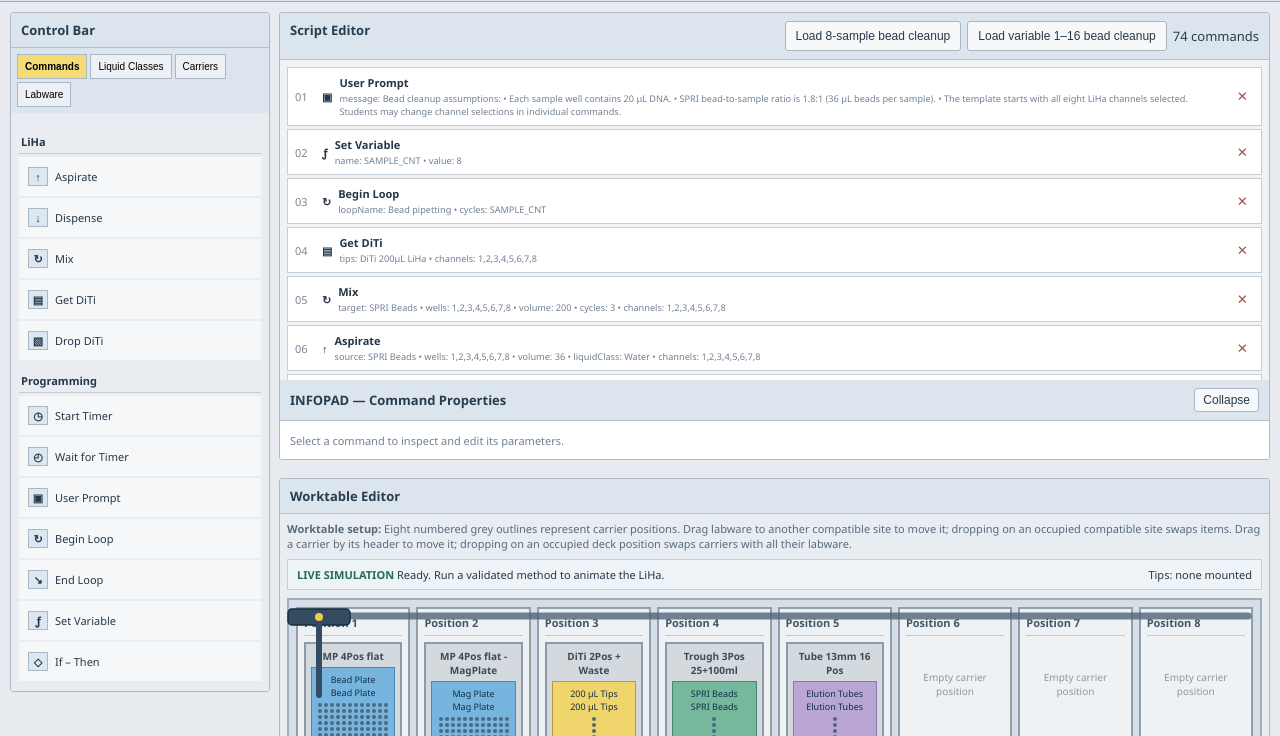
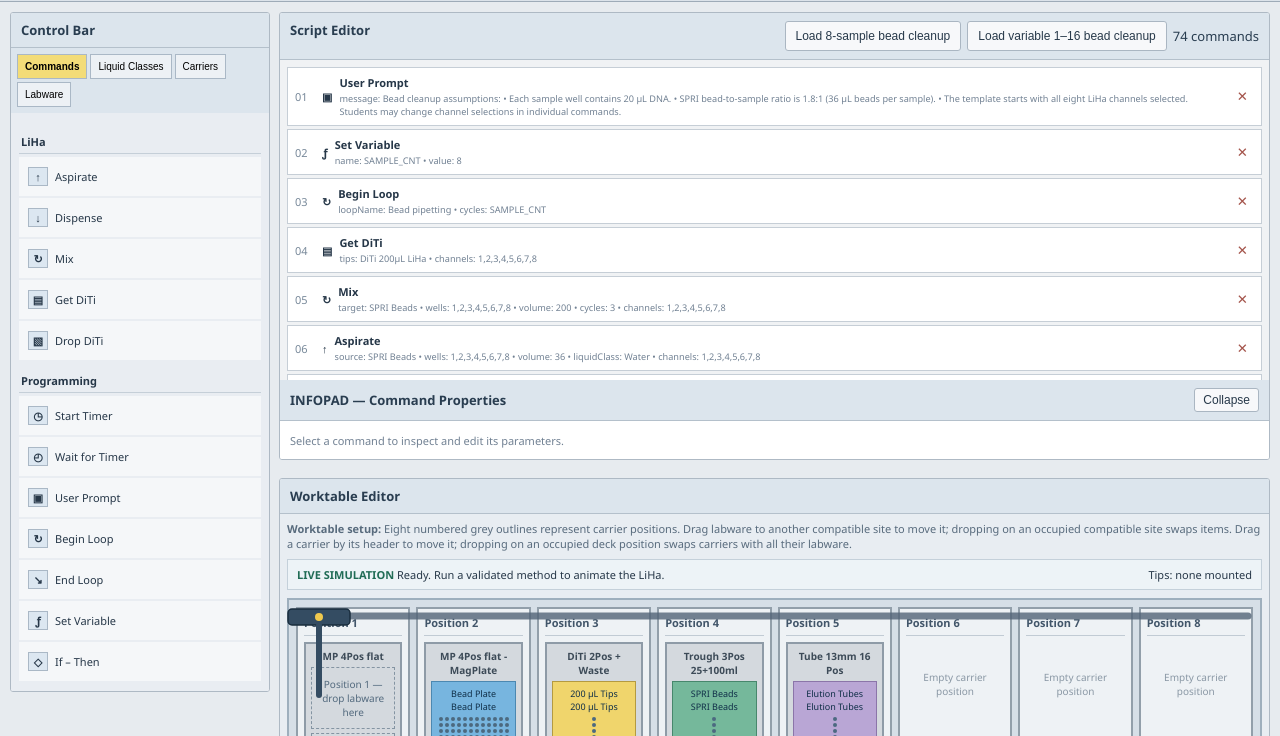
Before and after one commit to zaie-n/evoware-student-simulator, a plain HTML site: page index.html in a window 1280 px wide. Both pictures are taken after a click on the button "Load 8-sample bead cleanup". Shown: the part 54-790 px from the top of the page. Drawn offline with Linux system fonts and the light colour scheme.

Commit message:
Use one sample plate throughout the bead cleanup workflow

```diff
--- a/index.html
+++ b/index.html
@@ -164,20 +164,20 @@ function makeBeadCleanupMethod(variableSamples){
  const aspirate=(source,wells,volume,liquidClass="Water",loopOptions=null)=>add("Aspirate",{source,wells:[...wells],volume,liquidClass,channels:[...channels],...(loopOptions?{loopOptions}:{})});
  const dispense=(destination,wells,volume,liquidClass="Water",loopOptions=null)=>add("Dispense",{destination,wells:[...wells],volume,liquidClass,channels:[...channels],...(loopOptions?{loopOptions}:{})});
  const ethanolWash=(suffix)=>{
-  beginSampleLoop("EtOH addition "+suffix);getTips("DiTi 1000µL LiHa");aspirate("80 percent EtOH",troughWells,200,"Ethanol");dispense("Mag Plate",plateWells,200,"Ethanol",plateLoop);dropTips();endSampleLoop("EtOH addition "+suffix);
-  beginSampleLoop("EtOH discard "+suffix);getTips();aspirate("Mag Plate",plateWells,200,"Ethanol",sourcePlateLoop);dropTips();endSampleLoop("EtOH discard "+suffix);
+  beginSampleLoop("EtOH addition "+suffix);getTips("DiTi 1000µL LiHa");aspirate("80 percent EtOH",troughWells,200,"Ethanol");dispense("Bead Plate",plateWells,200,"Ethanol",plateLoop);dropTips();endSampleLoop("EtOH addition "+suffix);
+  beginSampleLoop("EtOH discard "+suffix);getTips();aspirate("Bead Plate",plateWells,200,"Ethanol",sourcePlateLoop);dropTips();endSampleLoop("EtOH discard "+suffix);
  };
  userPrompt("Bead cleanup assumptions:\n• Each sample well contains 20 µL DNA.\n• SPRI bead-to-sample ratio is 1.8:1 (36 µL beads per sample).\n• The template starts with all eight LiHa channels selected. Students may change channel selections in individual commands.");
  if(variableSamples)add("Set Variable",{name:"Num_Samples",value:8,askAtRun:true,prompt:"Enter the number of samples for this run (1–16).",min:1,max:16});
  beginSampleLoop("Bead pipetting");getTips();mix("SPRI Beads",troughWells,200,3);aspirate("SPRI Beads",troughWells,36);dispense("Bead Plate",plateWells,36,"Water",plateLoop);mix("Bead Plate",plateWells,30,3,plateLoop);dropTips();endSampleLoop("Bead pipetting");
  timer("Bead_Mix",300);userPrompt("Move the Bead Plate to the magnetic position. Allow the beads to separate for 5 minutes.");timer("Magnetic_Separation",300);
- beginSampleLoop("Supernatant discard");getTips();aspirate("Mag Plate",plateWells,160,"Water",sourcePlateLoop);dropTips();endSampleLoop("Supernatant discard");
+ beginSampleLoop("Supernatant discard");getTips();aspirate("Bead Plate",plateWells,160,"Water",sourcePlateLoop);dropTips();endSampleLoop("Supernatant discard");
  ethanolWash("1");ethanolWash("2");
  userPrompt("Inspect the plate. If residual ethanol remains, remove it manually. Ensure all ethanol has been removed.");
  userPrompt("Move the Bead Plate off the magnet to the resuspension position.");userPrompt("Dry the beads. Matte = well dried; shiny = still wet; cracked = overdried.");timer("Bead_Drying",240);userPrompt("Check the beads. Proceed only when the beads are dry and appear matte.");
  beginSampleLoop("Resuspend Beads");getTips();aspirate("Resuspension Buffer",troughWells,35);dispense("Bead Plate",plateWells,35,"Water",plateLoop);mix("Bead Plate",plateWells,15,3,plateLoop);dropTips();endSampleLoop("Resuspend Beads");
  timer("Resuspension",240);userPrompt("Move the Bead Plate onto the magnet. In the simulator, ensure the 16-position Elution Tubes rack is loaded at worktable position 5 and the labeled tubes are ready.");timer("Elution_Magnetic_Separation",300);
- beginSampleLoop("Elution");getTips();aspirate("Mag Plate",plateWells,15,"Water",sourcePlateLoop);dispense("Elution Tubes",tubeWells,15,"Water",tubeOutputLoop);dropTips();endSampleLoop("Elution");
+ beginSampleLoop("Elution");getTips();aspirate("Bead Plate",plateWells,15,"Water",sourcePlateLoop);dispense("Elution Tubes",tubeWells,15,"Water",tubeOutputLoop);dropTips();endSampleLoop("Elution");
  userPrompt("Close the filled tubes and store them on ice. The single elution loop supports up to 16 samples; no second tube-rack refill cycle is needed.");
  return cmds;
 }
@@ -185,8 +185,8 @@ function loadBeadCleanupTemplate(variableSamples){
  const label=variableSamples?"variable 1–16-sample":"fixed 8-sample";
  if(method.length&&!confirm("Replace the current method with the "+label+" bead-cleanup template?"))return;
  method=makeBeadCleanupMethod(variableSamples);deck=Array.from({length:8},()=>null);
- deck[0]={name:"MP 4Pos flat",items:[{name:"96 Well Microplate",label:"Bead Plate"},null,null,null]};
- deck[1]={name:"MP 4Pos flat - MagPlate",items:[{name:"96 Well Microplate - MagPlat",label:"Mag Plate"},null,null,null]};
+ deck[0]={name:"MP 4Pos flat",items:[null,null,null,null]};
+ deck[1]={name:"MP 4Pos flat - MagPlate",items:[{name:"96 Well Microplate - MagPlat",label:"Bead Plate"},null,null,null]};
  deck[2]={name:"DiTi 2Pos + Waste",items:[{name:"DiTi 200µL LiHa",label:"200 µL Tips"},{name:"DiTi 1000µL LiHa",label:"1000 µL Tips"},{name:"DiTi Waste",label:"Tip Waste"}]};
  deck[3]={name:"Trough 3Pos 25+100ml",items:[{name:"Trough 100ml",label:"SPRI Beads"},{name:"Trough 100ml",label:"80 percent EtOH"},{name:"Trough 100ml",label:"Resuspension Buffer"}]};
  deck[4]={name:"Tube 13mm 16 Pos",items:[{name:"1.5mL tube",label:"Elution Tubes"},...Array(15).fill(null)]};
```
